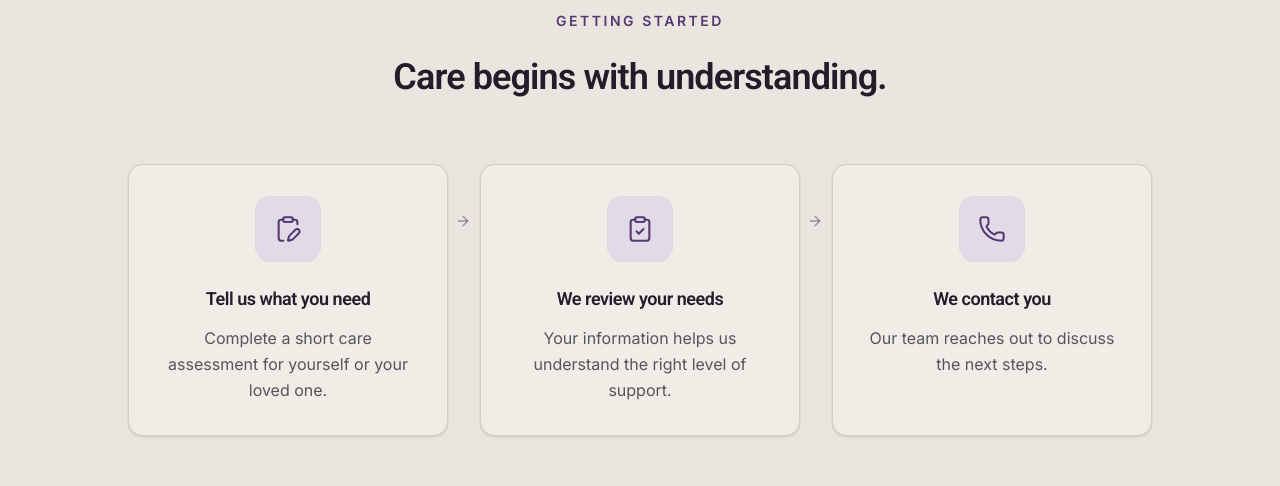
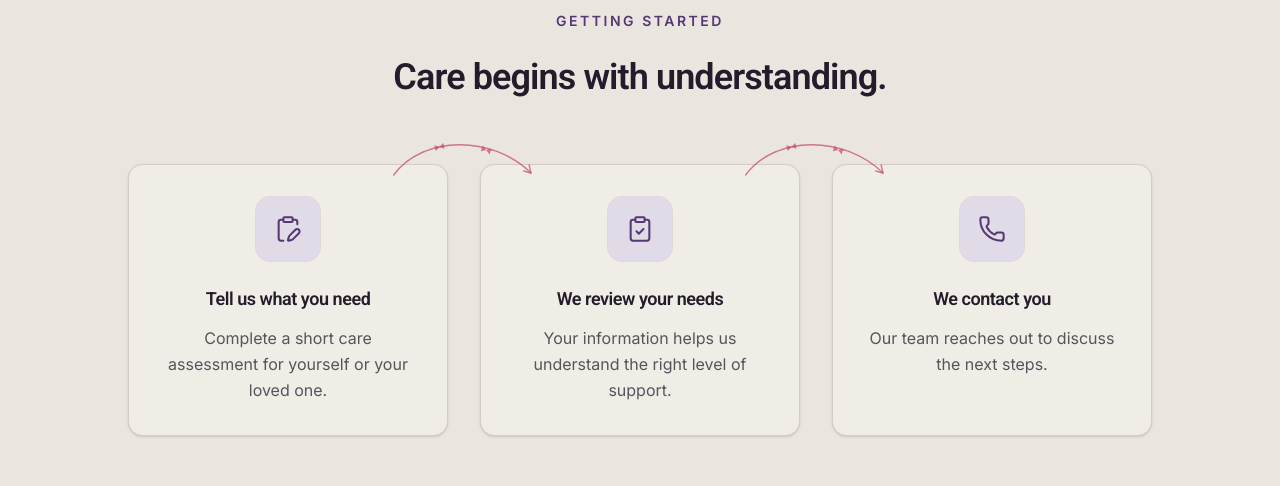
Before and after one commit to Jeffreyai7/imlcare-reni, a Next.js app: page / in a window 1280 px wide. Shown: the part 3660-4146 px from the top of the page. Built offline with nearby package versions, Linux system fonts and the light colour scheme.

Commit message:
fix the arrows to kite form

```diff
--- a/app/(public)/components/getting-started.tsx
+++ b/app/(public)/components/getting-started.tsx
@@ -1,5 +1,5 @@
 import Link from "next/link";
-import { ClipboardPen, ClipboardCheck, Phone, ArrowRight } from "lucide-react";
+import { ClipboardPen, ClipboardCheck, Phone } from "lucide-react";
 import { buttonVariants } from "@/components/ui/button";
 import { cn } from "@/lib/utils";
 
@@ -37,13 +37,33 @@ export default function GettingStarted() {
         Care begins with understanding.
       </h2>
 
-      <ol className="mt-12 grid gap-6 md:mt-16 md:grid-cols-3 md:gap-8">
+      <ol className="mt-12 grid gap-12 md:mt-16 md:grid-cols-3 md:gap-8">
         {steps.map(({ icon: Icon, title, description }, index) => (
           <li key={title} className="relative mx-auto w-full max-w-sm rounded-2xl border border-border bg-card px-6 py-8 shadow-sm">
             <span className="mx-auto flex size-16 items-center justify-center rounded-2xl bg-secondary text-primary ring-1 ring-primary/10">
               <Icon className="size-7" strokeWidth={1.75} aria-hidden="true" />
             </span>
-            {index < steps.length - 1 && <span aria-hidden="true" className="absolute top-12 -right-6 z-10 hidden size-4 items-center justify-center text-primary/50 md:flex"><ArrowRight className="size-4" /></span>}
+            {index < steps.length - 1 && (
+              <>
+                <svg aria-hidden="true" className="step-connector pointer-events-none absolute -top-8 left-[82%] z-10 hidden h-12 w-[calc(36%+2rem)] text-brand-magenta/70 md:block" viewBox="0 0 160 48" fill="none" preserveAspectRatio="none">
+                  <path d="M4 42C36 2 112 2 154 40" stroke="currentColor" strokeWidth="1.5" strokeLinecap="round" />
+                  <path d="M146 38L154 40L152 32" stroke="currentColor" strokeWidth="1.5" strokeLinecap="round" strokeLinejoin="round" />
+                  <g transform="translate(54 14) rotate(-14)">
+                    <path d="M0 0L-5 -3L-5 3ZM0 0L5 -3L5 3Z" fill="currentColor" />
+                  </g>
+                  <g transform="translate(105 17) rotate(18)">
+                    <path d="M0 0L-5 -3L-5 3ZM0 0L5 -3L5 3Z" fill="currentColor" />
+                  </g>
+                </svg>
+                <svg aria-hidden="true" className="step-connector-mobile pointer-events-none absolute top-full left-1/2 z-10 h-12 w-12 -translate-x-1/2 text-brand-magenta/70 md:hidden" viewBox="0 0 48 48" fill="none">
+                  <path d="M24 2C10 12 38 26 24 44" stroke="currentColor" strokeWidth="1.5" strokeLinecap="round" />
+                  <path d="M23 36L24 44L31 40" stroke="currentColor" strokeWidth="1.5" strokeLinecap="round" strokeLinejoin="round" />
+                  <g transform="translate(24 22) rotate(82)">
+                    <path d="M0 0L-4 -2.5L-4 2.5ZM0 0L4 -2.5L4 2.5Z" fill="currentColor" />
+                  </g>
+                </svg>
+              </>
+            )}
             <h3 className="mt-6 text-lg font-semibold tracking-tight text-foreground">
               {title}
             </h3>
```
Also changed, not shown: app/globals.css (line endings or trailing spaces).
